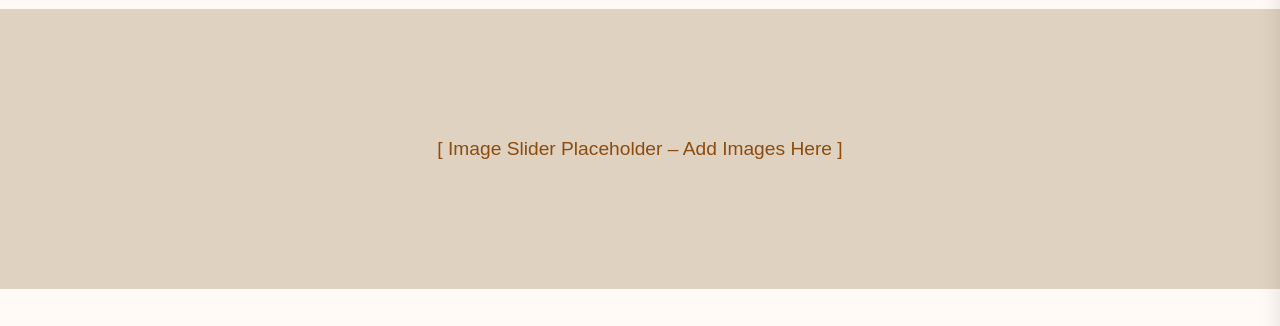
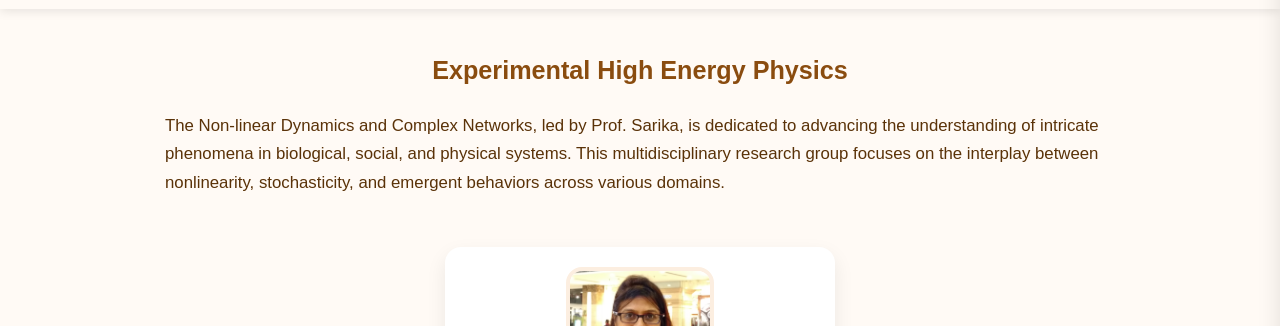
Before and after one commit to TacticalFeliX/DeptWeb, a plain HTML site: page resdiv-ndcn.html in a window 1280 px wide. Shown: the part 113-439 px from the top of the page. Drawn offline with nearby package versions, Linux system fonts and the light colour scheme; files whose address does not match are found by name.

Commit message:
Update resdiv-ndcn.html

```diff
--- a/resdiv-ndcn.html
+++ b/resdiv-ndcn.html
@@ -52,11 +52,11 @@
         }
 
         h1 {
-            font-size: 2.5em;
+            font-size: 1.5em;
         }
 
         h2 {
-            font-size: 1.8em;
+            font-size: 1.3em;
             margin-top: 40px;
         }
 
@@ -74,10 +74,6 @@
       .then(response => response.text())
       .then(data => document.getElementById('navbar-container').innerHTML = data);
   </script>
-
-    <div class="slider-placeholder">
-        [ Image Slider Placeholder – Add Images Here ]
-    </div>
 
     <div class="content">
         <h1>Experimental High Energy Physics</h1>
```
